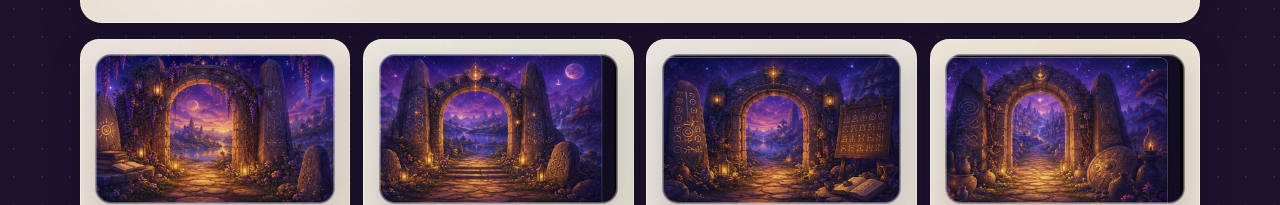
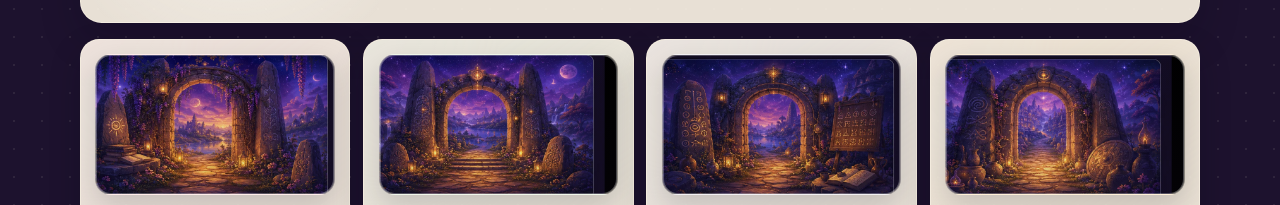
Before and after one commit to armpitpete/vaelinya-site, an Astro site: page / in a window 1280 px wide. Shown: the part 677-882 px from the top of the page. Built offline with nearby package versions, Linux system fonts and the light colour scheme; Astro itself is replaced by a stand-in of ours.

Commit message:
Use tighter doorway crops without extra CSS zoom

```diff
--- a/public/styles/home-hero-image.css
+++ b/public/styles/home-hero-image.css
@@ -20,9 +20,9 @@
 }
 
 .door-card__visual {
-  min-height: 9.35rem;
+  min-height: 8.8rem;
   display: block;
-  background-size: 100% 100%, 116% auto;
+  background-size: 100% 100%, cover;
   background-position: center, center;
   background-repeat: no-repeat;
   border: 1px solid rgba(255, 248, 232, 0.54);
@@ -55,28 +55,24 @@
   background-image:
     linear-gradient(180deg, rgba(29, 18, 46, 0.02), rgba(29, 18, 46, 0.12)),
     url('/images/door-read.webp');
-  background-position: center, 52% 50%;
 }
 
 .door-card--world .door-card__visual {
   background-image:
     linear-gradient(180deg, rgba(29, 18, 46, 0.02), rgba(29, 18, 46, 0.12)),
     url('/images/door-world.webp');
-  background-position: center, 50% 50%;
 }
 
 .door-card--language .door-card__visual {
   background-image:
     linear-gradient(180deg, rgba(29, 18, 46, 0.02), rgba(29, 18, 46, 0.12)),
     url('/images/door-language.webp');
-  background-position: center, 48% 48%;
 }
 
 .door-card--artefacts .door-card__visual {
   background-image:
     linear-gradient(180deg, rgba(29, 18, 46, 0.02), rgba(29, 18, 46, 0.12)),
     url('/images/door-artefacts.webp');
-  background-position: center, 54% 50%;
 }
 
 @media (min-width: 901px) {
@@ -99,6 +95,5 @@
 
   .door-card__visual {
     min-height: 7.8rem;
-    background-size: 100% 100%, 126% auto;
   }
 }
```
